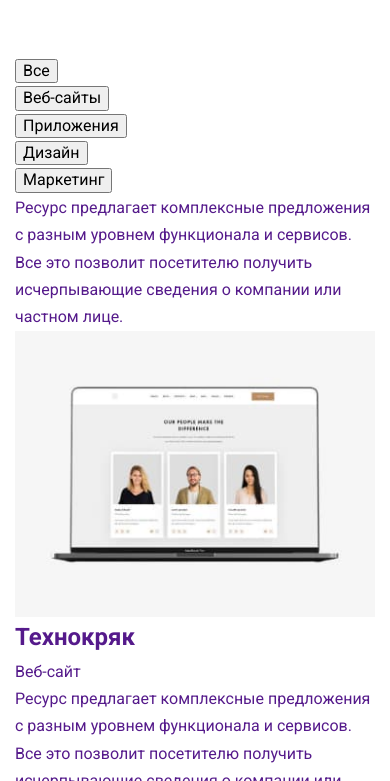
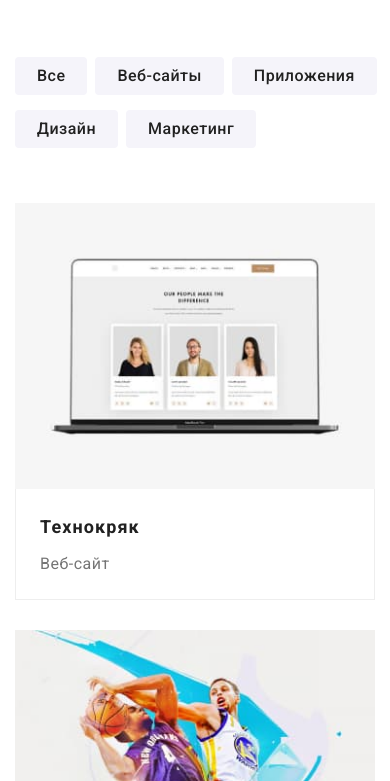
Before and after one commit to RustDzhur/Web-studio, a plain HTML site: page portfolio.html in a window 390 px wide. Shown: the part 63-844 px from the top of the page. Drawn offline with Linux system fonts and the light colour scheme.

Commit message:
mobile edition second page

```diff
--- a/portfolio.html
+++ b/portfolio.html
@@ -100,8 +100,7 @@
                                     Все это позволит посетителю получить исчерпывающие сведения о компании или частном
                                     лице.
                                 </div>
-                                <img src="./images/port1.jpg" alt="ноутбук с изображением команды" class="cards__img"
-                                    width="370">
+                                <img class="cards__img" src="./images/port1.jpg" alt="ноутбук с изображением команды" class="cards__img">
                             </div>
                             <div class="cards__box">
                                 <h2 class="cards__title">Технокряк</h2>
@@ -117,8 +116,7 @@
                                     Все это позволит посетителю получить исчерпывающие сведения о компании или частном
                                     лице.
                                 </div>
-                                <img src="./images/port2.jpg" alt="два спортсмена играют в баскетбол" class="cards__img"
-                                    width="370">
+                                <img class="cards__img" src="./images/port2.jpg" alt="два спортсмена играют в баскетбол" class="cards__img">
                             </div>
                             <div class="cards__box">
                                 <h2 class="cards__title">Постер New Orlean vs Golden Star</h2>
@@ -133,8 +131,7 @@
                                     Все это позволит посетителю получить исчерпывающие сведения о компании или частном
                                     лице.
                                 </div>
-                                <img src="./images/port3.jpg" alt="логотип ресторана Seafood" class="cards__img"
-                                    width="370">
+                                <img class="cards__img" src="./images/port3.jpg" alt="логотип ресторана Seafood" class="cards__img">
                             </div>
                             <div class="cards__box">
                                 <h2 class="cards__title">Ресторан Seafood</h2>
@@ -149,7 +146,7 @@
                                     Все это позволит посетителю получить исчерпывающие сведения о компании или частном
                                     лице.
                                 </div>
-                                <img src="./images/port4.jpg" alt="наушники" class="cards__img" width="370">
+                                <img class="cards__img" src="./images/port4.jpg" alt="наушники" class="cards__img">
                             </div>
 
                             <div class="cards__box">
@@ -165,7 +162,7 @@
                                     Все это позволит посетителю получить исчерпывающие сведения о компании или частном
                                     лице.
                                 </div>
-                                <img src="./images/port5.jpg" alt="две коробки" class="cards__img" width="370">
+                                <img class="cards__img" src="./images/port5.jpg" alt="две коробки" class="cards__img">
                             </div>
 
                             <div class="cards__box">
@@ -181,8 +178,7 @@
                                     Все это позволит посетителю получить исчерпывающие сведения о компании или частном
                                     лице.
                                 </div>
-                                <img src="./images/port6.jpg" alt="монитор с изображением сайта" class="cards__img"
-                                    width="370">
+                                <img class="cards__img" src="./images/port6.jpg" alt="монитор с изображением сайта" class="cards__img">
                             </div>
 
                             <div class="cards__box">
@@ -198,7 +194,7 @@
                                     Все это позволит посетителю получить исчерпывающие сведения о компании или частном
                                     лице.
                                 </div>
-                                <img src="./images/port7.jpg" alt="журнал" class="cards__img" width="370">
+                                <img class="cards__img" src="./images/port7.jpg" alt="журнал" class="cards__img">
                             </div>
 
                             <div class="cards__box">
@@ -214,7 +210,7 @@
                                     Все это позволит посетителю получить исчерпывающие сведения о компании или частном
                                     лице.
                                 </div>
-                                <img src="./images/port8.jpg" alt="логотип на веревочке" class="cards__img" width="370">
+                                <img class="cards__img" src="./images/port8.jpg" alt="логотип на веревочке" class="cards__img">
                             </div>
 
                             <div class="cards__box">
@@ -230,8 +226,8 @@
                                     Все это позволит посетителю получить исчерпывающие сведения о компании или частном
                                     лице.
                                 </div>
-                                <img src="./images/port9.jpg" alt="ноутбук с приложением Growing Business"
-                                    class="cards__img" width="370">
+                                <img class="cards__img" src="./images/port9.jpg" alt="ноутбук с приложением Growing Business"
+                                    class="cards__img">
                             </div>
 
                             <div class="cards__box">
--- /dev/null
+++ b/sass/components/_filter.scss
@@ -0,0 +1,35 @@
+@import "../utils/vars";
+.filter {
+    display: flex;
+    flex-wrap: wrap;
+    width: 362px;
+    margin-bottom: 40px;
+    &__btn {
+        font-weight: map-get($font-weight, Medium);
+        font-size: 16px;
+        line-height: 1.62;
+        text-align: center;
+        letter-spacing: 0.03em;
+        color: $primaryColor;
+        border: none;
+        background-color: $filterBgColor;
+        padding: 6px 22px;
+        cursor: pointer;
+        border-radius: 4px;
+        transition: background-color 250ms cubic-bezier(0.4, 0, 0.2, 1), color 250ms cubic-bezier(0.4, 0, 0.2, 1), box-shadow 250ms cubic-bezier(0.4, 0, 0.2, 1), box-shadow 250ms cubic-bezier(0.4, 0, 0.2, 1);
+        &:hover,
+        &:focus {
+            background-color: $decorColor;
+            color: #ffffff;
+            box-shadow: 0px 3px 1px rgba(0, 0, 0, 0.1), 0px 1px 2px rgba(0, 0, 0, 0.08), 0px 2px 2px rgba(0, 0, 0, 0.12);
+        }
+    }
+    &__item {
+        margin-right: 8px;
+        margin-bottom: 15px;
+    }
+    &__item:nth-child(2n+3) {
+        margin-right: 0;
+    }
+
+}
--- a/sass/components/_modal.scss
+++ b/sass/components/_modal.scss
@@ -204,8 +204,8 @@
         display: block;
 
         font-weight: map-get($font-weight, Regular);
-        font-size: 14px;
-        line-height: 1.71;
+        font-size: 12px;
+        line-height: 1.16;
         letter-spacing: 0.03em;
         color: $secondaryColor;
         margin-left: 7px;
--- /dev/null
+++ b/sass/components/_portfolio.scss
@@ -0,0 +1,86 @@
+@import "../utils/vars";
+.cards {
+    display: flex;
+    flex-wrap: wrap;
+    justify-content: center;
+    background: #ffffff;
+    &__item {
+        &:not(:last-child) {
+            margin-bottom: 30px;
+        }
+        //margin-right: 30px;
+        //margin-bottom: 30px;
+        //&:nth-child(3n + 3) {
+            //margin-right: 0;
+        //}
+        //&:nth-last-child(-n + 3) {
+            //margin-bottom: 0;
+        //}
+    }
+    &__title {
+        font-weight: map-get($font-weight, Bold);
+        font-size: 18px;
+        line-height: 2;
+        letter-spacing: 0.06em;
+        color: $primaryColor;
+        margin-bottom: 4px;
+    }
+    &__text {
+        font-size: 16px;
+        line-height: 1.87;
+        letter-spacing: 0.03em;
+        color: $secondaryColor;
+    }
+    &__box--hover {
+        position: relative;
+        overflow: hidden;
+    }
+    &__img {
+        width: 450px;
+    }
+    &__link {
+        transition: box-shadow 250ms cubic-bezier(0.4, 0, 0.2, 1);
+        &:hover,
+        &:focus {
+            box-shadow: 0px 1px 1px rgba(0, 0, 0, 0.12), 0px 4px 4px rgba(0, 0, 0, 0.06), 1px 4px 6px rgba(0, 0, 0, 0.16);
+            display: block;
+        }
+
+    }
+    &__discr {
+        position: absolute;
+
+        display: block;
+        content: "";
+        width: 100%;
+        height: 100%;
+        background-color: rgba(33, 150, 243, 0.9);
+
+        font-weight: map-get($font-weight, Regular);
+        font-size: 18px;
+        line-height: 1.56;
+        letter-spacing: 0.03em;
+        color: #ffffff;
+
+        padding-top: 63px;
+        padding-bottom: 63px;
+        padding-left: 24px;
+        padding-right: 24px;
+        transform: translateY(100%);
+        transition: transform 250ms cubic-bezier(0.4, 0, 0.2, 1);
+        .cards__link:hover &,
+        .cards__link:focus & {
+            transform: translateY(0);
+        }
+    }
+
+    &__box {
+        padding-top: 20px;
+        padding-bottom: 20px;
+        padding-left: 24px;
+        padding-right: 24px;
+        border-left: 1px solid #eeeeee;
+        border-right: 1px solid #eeeeee;
+        border-bottom: 1px solid #eeeeee;
+    }
+}
--- a/sass/main.scss
+++ b/sass/main.scss
@@ -11,3 +11,5 @@
 @import "./components/footer";
 @import "./components/modal";
 @import "./utils/container";
+@import "./components/filter";
+@import "./components/portfolio";
```
Also changed, not shown: css/main.css, css/main.min.css, 2 other files.
